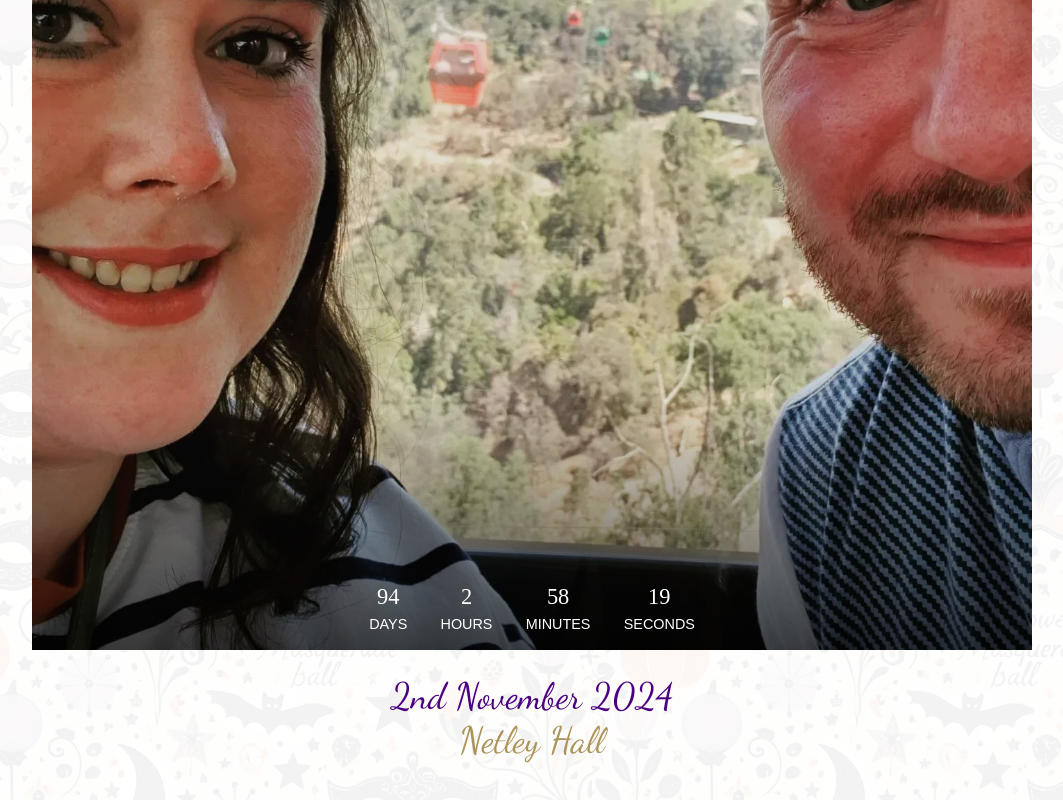
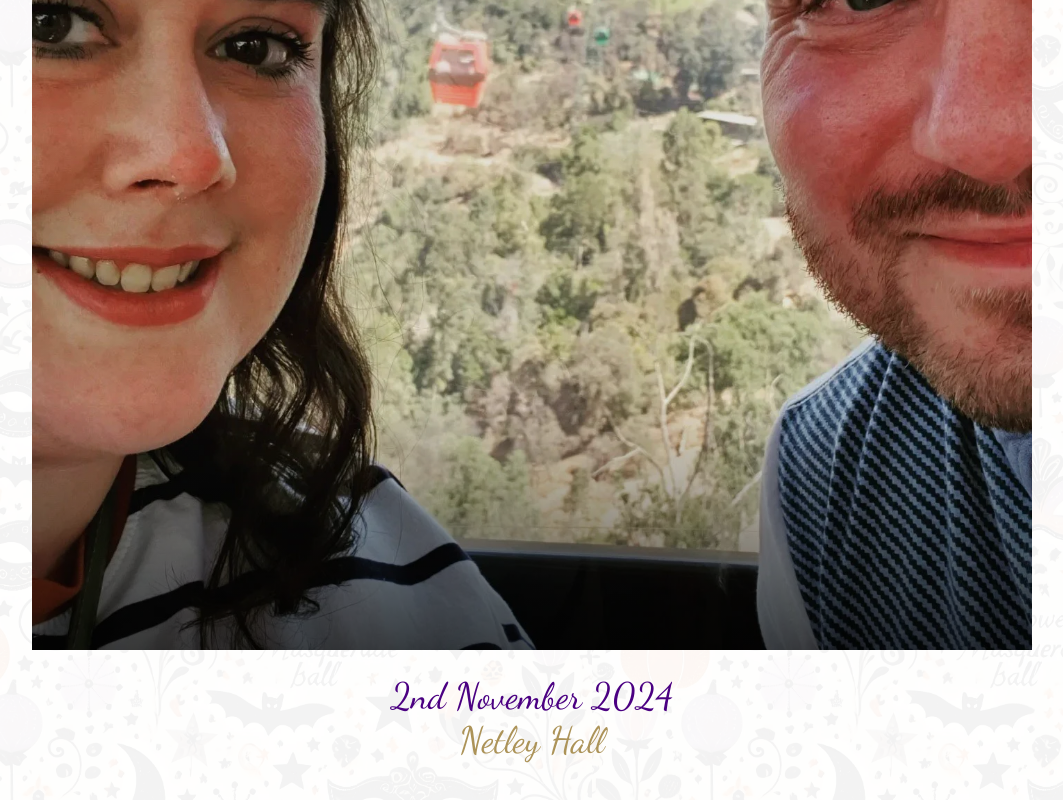
Before and after one commit to williamdavies90/hannah-mark-wedding, a SvelteKit app: page / in a window 1280 px wide. Shown: the part 497-1297 px from the top of the page, without its empty margins (108-1171 px from the left). Built offline with nearby package versions, Linux system fonts and the light colour scheme.

Commit message:
update message

```diff
--- a/src/routes/+page.svelte
+++ b/src/routes/+page.svelte
@@ -39,12 +39,12 @@
 	<div class="home-bg">
 		      <img width="100%" src={mainImg} alt="Image" />
 
-          <ul class="text-center mb-1 counter">
+          <!-- <ul class="text-center mb-1 counter">
 			<li><span>{days}</span> days</li>
 			<li><span>{hours}</span> Hours</li>
 			<li><span>{minutes}</span> Minutes</li>
 			<li><span>{seconds}</span> Seconds</li>
-		</ul>
+		</ul> -->
   </div>
 <div>
 
```
